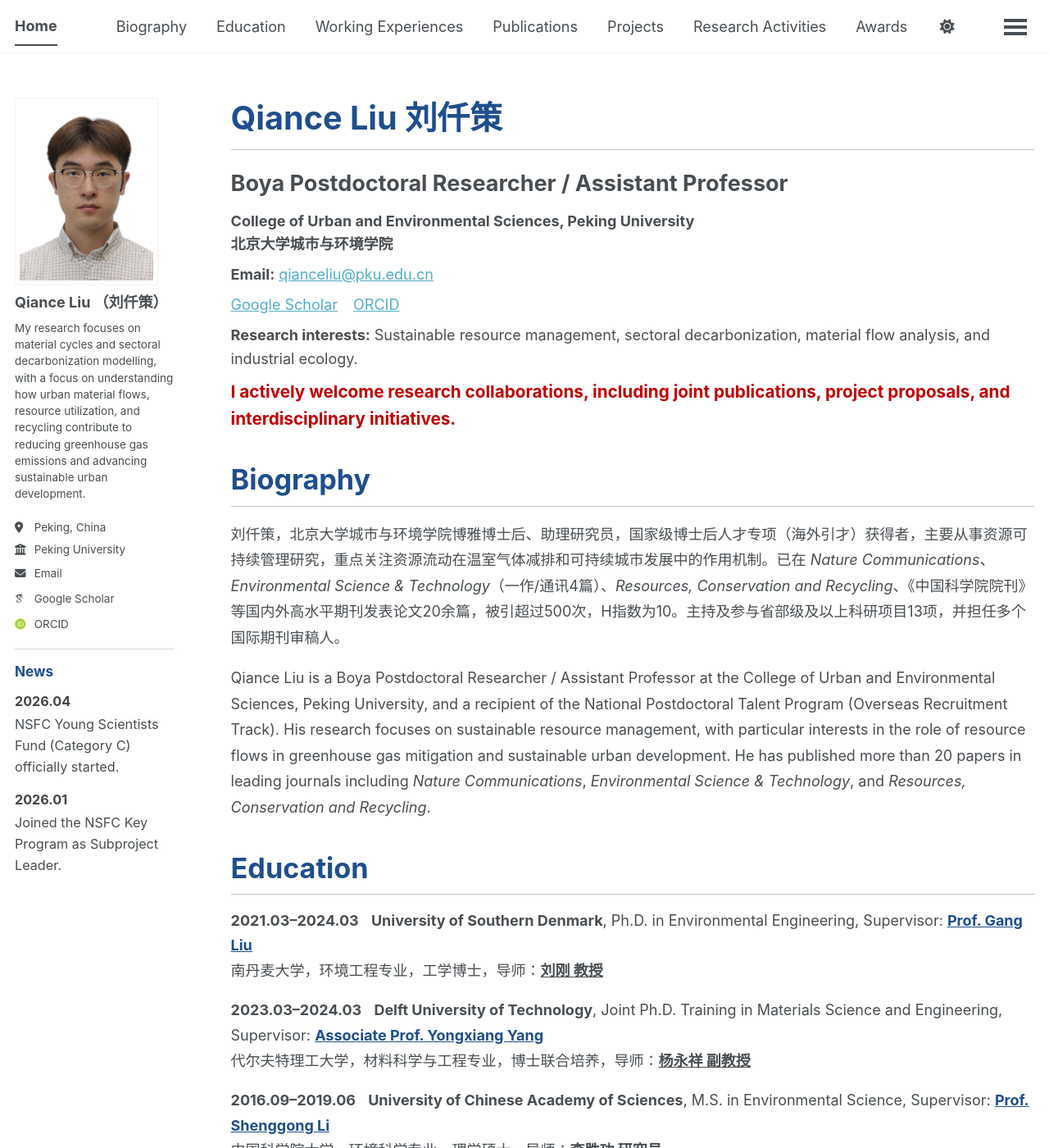
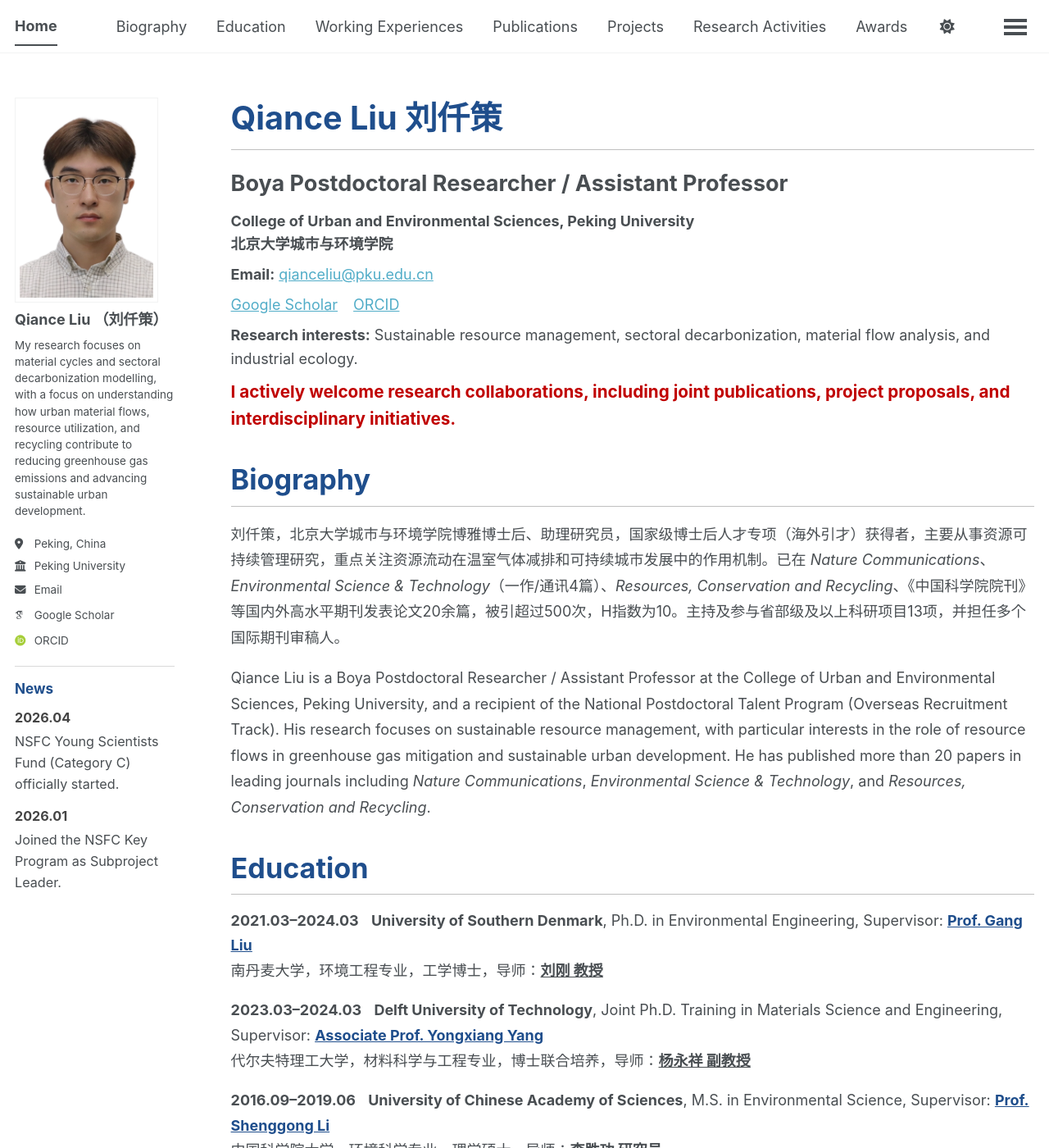
Before and after one commit to QianceLIU/qianceliu.github.io, a Jekyll site: the page built from _pages/about.md, in a window 1280 px wide and 1400 px high. Shown: the whole window at 82% size. Built offline with Jekyll 4.4.1, drawn with Linux system fonts in a browser that asks for light colours; some web fonts are replaced; a script bundle is joined from its source files by our own code; library files that are not in the unit come from our copies.

Commit message:
Update author-profile.html

```diff
--- a/_includes/author-profile.html
+++ b/_includes/author-profile.html
@@ -9,11 +9,6 @@
 <div itemscope itemtype="http://schema.org/Person">
 
   <style>
-    .author__avatar,
-    .author__avatar img {
-      border-radius: 0 !important;
-    }
-
   .author__news {
     margin-top: 1rem;
     padding-top: 0.8rem;
@@ -53,6 +48,13 @@
   .author__news-scroll::-webkit-scrollbar-thumb {
     background: #c7c7c7;
     border-radius: 3px;
+  }
+
+  .author__avatar img {
+    width: 250px;  /* 设置头像宽度 */
+    height: 250px; /* 设置头像高度 */
+    object-fit: cover; /* 保证图片填充区域 */
+    border-radius: 0 !important; /* 保持方形 */
   }
   </style>
 
```
Lines whose indentation alone changed are shown as unchanged.
